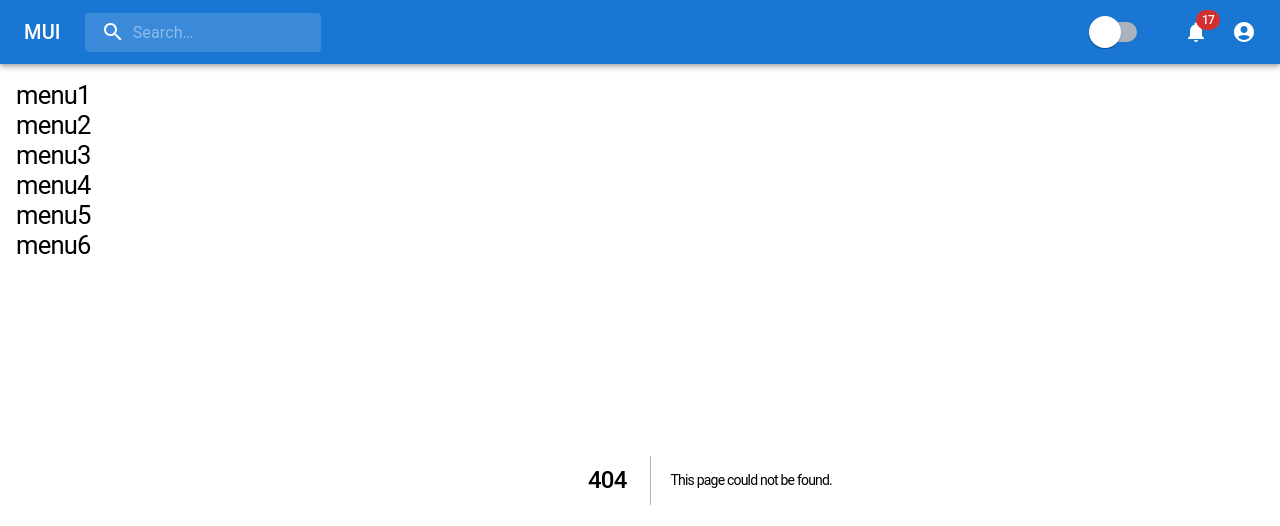
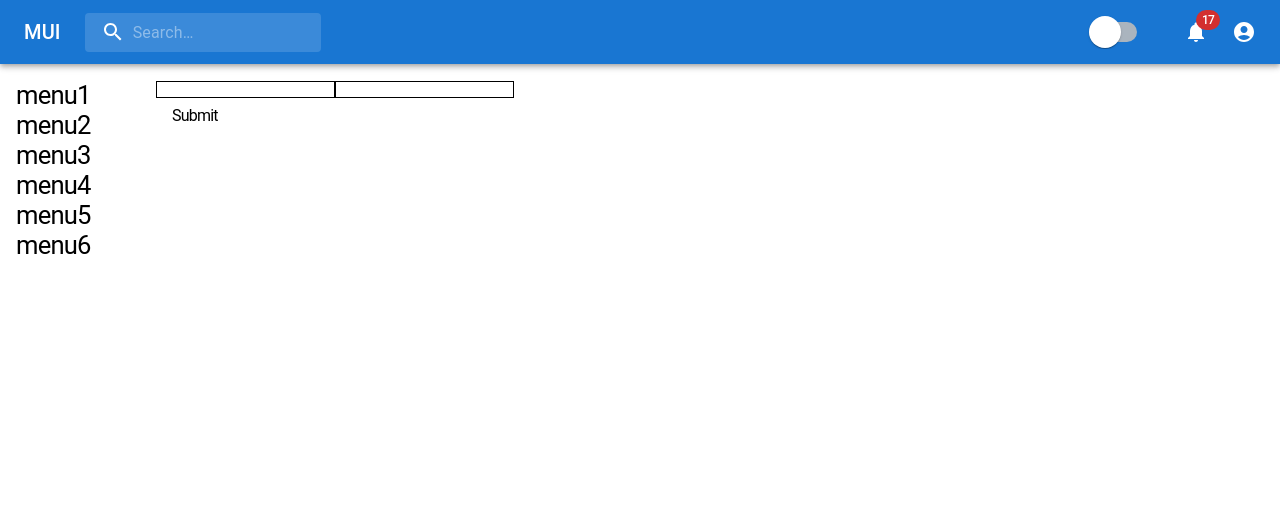
Before and after one commit to ppotatoG/mui-admin, a Next.js app: page /login in a window 1280 px wide. Before the commit this address had no page. Shown: the top 526 px of the page. Built offline with nearby package versions, Linux system fonts and the light colour scheme.

Commit message:
Feat: firebase user config

```diff
--- /dev/null
+++ b/contexts/authContext.tsx
@@ -0,0 +1,5 @@
+// authContext.tsx
+import React from 'react';
+import { User } from '@firebase/auth';
+
+export const AuthContext = React.createContext<User | null>(null);
--- a/package.json
+++ b/package.json
@@ -20,6 +20,7 @@
     "@types/react-dom": "18.0.11",
     "eslint": "8.36.0",
     "eslint-config-next": "13.2.4",
+    "firebase": "^9.19.1",
     "i18next": "^22.4.13",
     "next": "13.2.4",
     "next-i18next": "^13.2.2",
--- /dev/null
+++ b/pages/login/index.tsx
@@ -0,0 +1,34 @@
+import React, { useState } from 'react';
+import { Button } from '@components/Button';
+const Login = () => {
+  const [email, setEmail] = useState<string>('');
+  const [password, setPassword] = useState<string>('');
+
+  const onSubmit = (e: React.FormEvent) => {
+    e.preventDefault();
+    console.log(email);
+    console.log(password);
+  };
+
+  return (
+    <form onSubmit={(e) => onSubmit(e)}>
+      <input
+        type="text"
+        value={email}
+        onChange={(e: any) => setEmail(e.value)}
+        style={{ border: '1px solid #000' }}
+      />
+      <input
+        type="text"
+        value={password}
+        onChange={(e: any) => setPassword(e.value)}
+        style={{ border: '1px solid #000' }}
+      />
+      <Button type="submit" variant="fill" color="primary">
+        Submit
+      </Button>
+    </form>
+  );
+};
+
+export default Login;
```
Also changed, not shown: provider/authProvider.tsx (added, +27 -0 lines), 1 other file (tests, documents, lock files or other folders).
